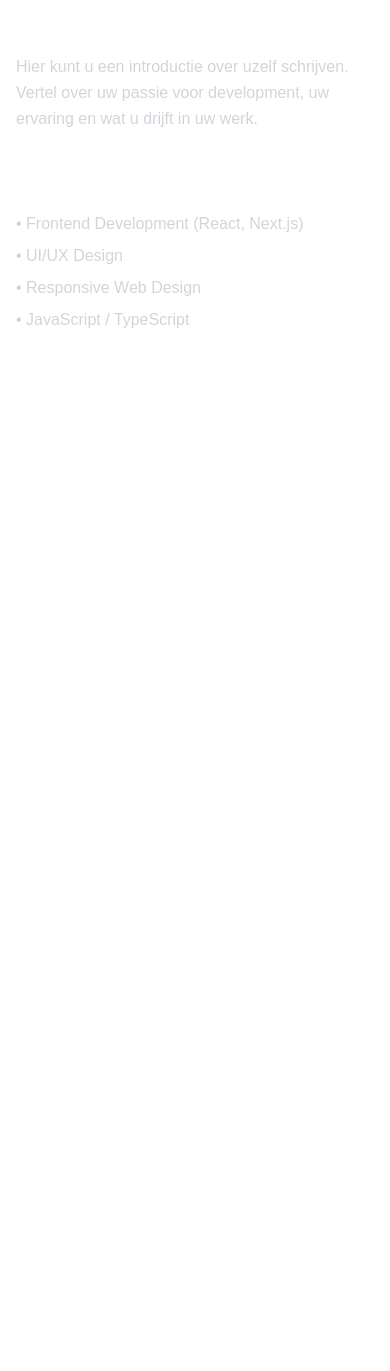
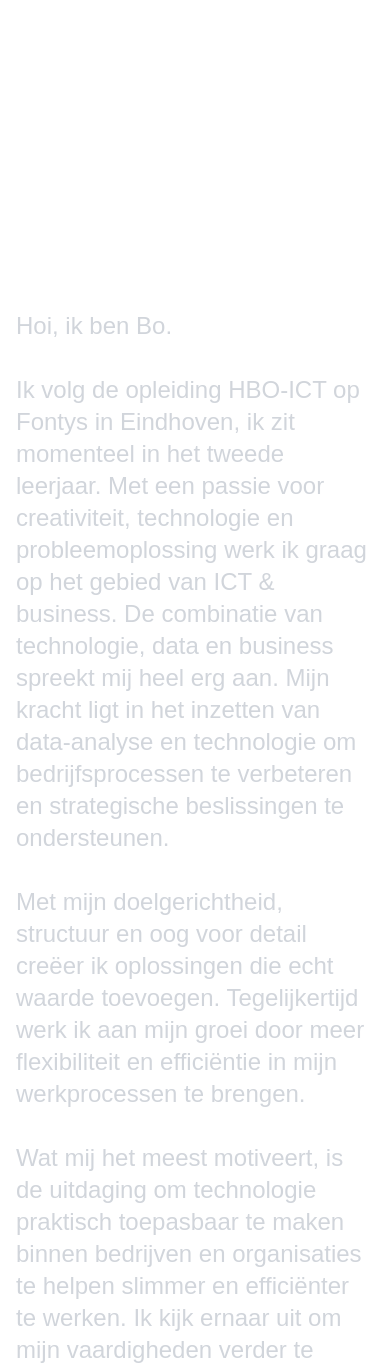
Before and after one commit to BoHofland/showcase-portfolio-v3, a Next.js app in the folder showcase-portfolio-v3/: page /about in a window 390 px wide. Shown: the part 194-1565 px from the top of the page. Before the commit the page ends 844 px from the top, so only its background shows below. Built offline with nearby package versions, Linux system fonts and the light colour scheme.

Commit message:
intro toegevoegd & begin about pagina

```diff
--- a/showcase-portfolio-v3/app/about/page.jsx
+++ b/showcase-portfolio-v3/app/about/page.jsx
@@ -5,29 +5,46 @@ export default function About() {
   return (
     <main className="min-h-screen bg-background text-white">
       <Header />
-      <div className="container mx-auto px-4 py-16">
-        <h1 className="text-4xl font-bold mb-8">Over mij</h1>
-        <div className="grid grid-cols-1 md:grid-cols-2 gap-8">
-          <div>
-            <h2 className="text-2xl font-semibold mb-4">Wie ben ik</h2>
-            <p className="text-gray-300 leading-relaxed">
-              Hier kunt u een introductie over uzelf schrijven. Vertel over uw passie
-              voor development, uw ervaring en wat u drijft in uw werk.
-            </p>
-          </div>
-          <div>
-            <h2 className="text-2xl font-semibold mb-4">Vaardigheden</h2>
-            <ul className="space-y-2 text-gray-300">
-              <li>• Frontend Development (React, Next.js)</li>
-              <li>• UI/UX Design</li>
-              <li>• Responsive Web Design</li>
-              <li>• JavaScript / TypeScript</li>
-            </ul>
-          </div>
+      <div className="container mx-auto px-4 py-16 mt-16">
+        <h1 className="text-8xl font-bold mb-16 mt-16">
+          Over mij
+        </h1>
+
+        <div className="text-2xl text-gray-300 space-y-8 max-w-4xl mb-32">
+          <p>
+            Hoi, ik ben Bo.
+          </p>
+          <p>
+            Ik volg de opleiding HBO-ICT op Fontys in Eindhoven, ik zit momenteel in het tweede leerjaar.
+            Met een passie voor creativiteit, technologie en probleemoplossing werk ik graag op het gebied
+            van ICT & business. De combinatie van technologie, data en business spreekt mij heel erg aan.
+            Mijn kracht ligt in het inzetten van data-analyse en technologie om bedrijfsprocessen te
+            verbeteren en strategische beslissingen te ondersteunen.
+          </p>
+          <p>
+            Met mijn doelgerichtheid, structuur en oog voor detail creëer ik oplossingen die echt waarde
+            toevoegen. Tegelijkertijd werk ik aan mijn groei door meer flexibiliteit en efficiëntie in
+            mijn werkprocessen te brengen.
+          </p>
+          <p>
+            Wat mij het meest motiveert, is de uitdaging om technologie praktisch toepasbaar te maken
+            binnen bedrijven en organisaties te helpen slimmer en efficiënter te werken. Ik kijk ernaar
+            uit om mijn vaardigheden verder te ontwikkelen en bij te dragen aan vernieuwende en praktische
+            systemen die organisaties naar een hoger niveau tillen.
+          </p>
+          <p>
+            Laten we samen werken aan slimme, toekomstgerichte oplossingen!
+          </p>
         </div>
+
+        <h2 className="text-8xl font-bold mb-8">
+          Skills
+        </h2>
+        <p className="text-2xl text-gray-300">
+          UX/UI designer / Front-End developer
+        </p>
       </div>
       <Contact />
     </main>
-
   );
 }
--- /dev/null
+++ b/showcase-portfolio-v3/app/components/Hero/Hero.jsx
@@ -0,0 +1,35 @@
+import Image from 'next/image';
+
+export default function Hero() {
+  return (
+    <section className="bg-background py-32 md:py-40">
+      <div className="container mx-auto px-4">
+        <div className="flex flex-col md:flex-row items-center gap-8 md:gap-16 mt-16 mb-16">
+          {/* Afbeelding */}
+          <div className="w-full md:w-1/2">
+            <Image
+              src="/images/Neon-foto.png"
+              alt="Bo Hofland"
+              width={900}
+              height={900}
+              className="w-full h-auto rounded-lg"
+              priority
+            />
+          </div>
+
+          {/* Tekst met extra margin-top */}
+          <div className="w-full md:w-1/2 mt-8 md:mt-12">
+            <h1 className="text-8xl font-bold text-white mb-6">
+              Bo Hofland
+            </h1>
+            <div className="text-2xl text-gray-300 space-y-2">
+              <p>ICT & Media design student op Fontys Tilburg</p>
+              <p>front-end developer</p>
+              <p>UX/UI designer</p>
+            </div>
+          </div>
+        </div>
+      </div>
+    </section>
+  );
+}
--- a/showcase-portfolio-v3/app/components/contact/page.jsx
+++ b/showcase-portfolio-v3/app/components/contact/page.jsx
@@ -3,7 +3,7 @@ import { FaLinkedin, FaGithub, FaEnvelope, FaInstagram } from 'react-icons/fa';
 
 export default function Contact() {
   return (
-    <section className="py-16 bg-background">
+    <section id="contact" className="py-16 bg-background">
       <div className="container mx-auto px-4">
 
         <div className="flex justify-center gap-12">
--- a/showcase-portfolio-v3/app/components/header/page.jsx
+++ b/showcase-portfolio-v3/app/components/header/page.jsx
@@ -3,11 +3,20 @@ import Link from "next/link";
 export default function Header() {
   return (
     <header className="p-4 bg-background relative z-20">
-      <div className="container mx-auto flex justify-between items-center">
-        <Link href="/" className="text-2xl font-bold">Logo</Link>
-        <nav className="hidden md:flex space-x-4">
-          <Link href="/about" className="text-white hover:text-primary">About</Link>
-          <Link href="/contact" className="text-white hover:text-primary">Contact</Link>
+      <div className="container mx-auto">
+        <nav className="flex justify-end space-x-4">
+          <Link
+            href="/about"
+            className="text-white hover:text-primary transition-colors duration-300"
+          >
+            About
+          </Link>
+          <a
+            href="#contact"
+            className="text-white hover:text-primary transition-colors duration-300"
+          >
+            Contact
+          </a>
         </nav>
       </div>
     </header>
--- a/showcase-portfolio-v3/app/page.js
+++ b/showcase-portfolio-v3/app/page.js
@@ -3,6 +3,8 @@ import TextSliderContact from "./components/TextSliderContact/TextSliderContact"
 import PortfolioSection from "./components/PortfolioSection/PortfolioSection";
 import Header from "./components/header/page";
 import Contact from "./components/contact/page";
+import Hero from "./components/Hero/Hero";
+
 const portfolioItems = [
   {
     id: 1,
@@ -31,12 +33,12 @@ export default function Home() {
   return (
     <div>
       <Header />
-
+      <Hero />
 
       {/* TextSlider animatie */}
+      <div className="py-32 md:py-40">
       <TextSliderWerk />
-
-
+      </div>
 
       {/* Portfolio sectie */}
       <main className="min-h-screen bg-background">
@@ -45,8 +47,8 @@ export default function Home() {
         </div>
       </main>
 
-            {/* ContactAnimatie */}
-      <div className="mt-12"> {/* Voeg wat marge toe tussen de twee animaties */}
+      {/* ContactAnimatie */}
+      <div className="py-32 md:py-40">
         <TextSliderContact />
       </div>
 
```
Also changed, not shown: showcase-portfolio-v3/public/images/Neon-foto.png (renamed from showcase-portfolio-v3/public/image/Neon achtergrond 2.png).
